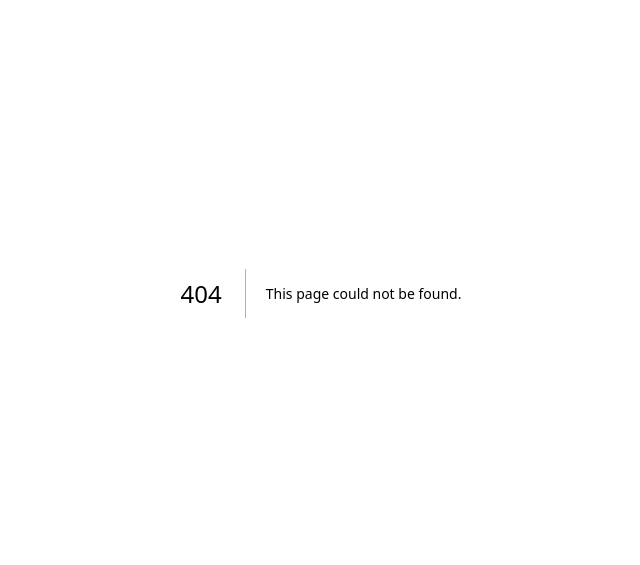
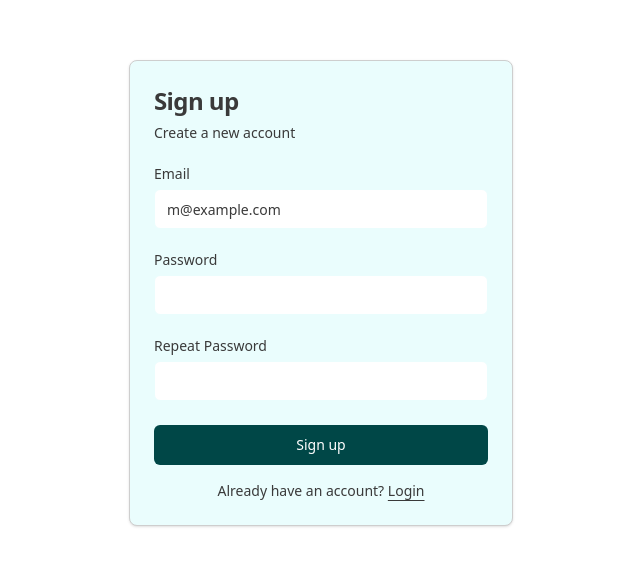
Before and after one commit to Misha2007/smart-city-event-map, a Next.js app: page /auth/sign-up in a window 1280 px wide. Before the commit this address had no page. Shown: the part 107-672 px from the top of the page, without its empty margins (319-959 px from the left). Built offline with nearby package versions, Linux system fonts and the light colour scheme.

Commit message:
Added events parser && sign up page

```diff
--- /dev/null
+++ b/app/auth/sign-up-success/page.tsx
@@ -0,0 +1,32 @@
+import {
+  Card,
+  CardContent,
+  CardDescription,
+  CardHeader,
+  CardTitle,
+} from "@/components/ui/card";
+
+export default function Page() {
+  return (
+    <div className="flex min-h-svh w-full items-center justify-center p-6 md:p-10">
+      <div className="w-full max-w-sm">
+        <div className="flex flex-col gap-6">
+          <Card>
+            <CardHeader>
+              <CardTitle className="text-2xl">
+                Thank you for signing up!
+              </CardTitle>
+              <CardDescription>Check your email to confirm</CardDescription>
+            </CardHeader>
+            <CardContent>
+              <p className="text-sm text-muted-foreground">
+                You&apos;ve successfully signed up. Please check your email to
+                confirm your account before signing in.
+              </p>
+            </CardContent>
+          </Card>
+        </div>
+      </div>
+    </div>
+  );
+}
--- /dev/null
+++ b/app/auth/sign-up/page.tsx
@@ -0,0 +1,116 @@
+"use client";
+
+import type React from "react";
+
+import { Button } from "@/components/ui/button";
+import {
+  Card,
+  CardContent,
+  CardDescription,
+  CardHeader,
+  CardTitle,
+} from "@/components/ui/card";
+import { Input } from "@/components/ui/input";
+import { Label } from "@/components/ui/label";
+import Link from "next/link";
+import { useRouter } from "next/navigation";
+import { useState } from "react";
+
+export default function Page() {
+  const [email, setEmail] = useState("");
+  const [password, setPassword] = useState("");
+  const [repeatPassword, setRepeatPassword] = useState("");
+  const [error, setError] = useState<string | null>(null);
+  const [isLoading, setIsLoading] = useState(false);
+  const router = useRouter();
+
+  const handleSignUp = async (e: React.FormEvent) => {
+    e.preventDefault();
+    setIsLoading(true);
+    setError(null);
+
+    if (password !== repeatPassword) {
+      setError("Passwords do not match");
+      setIsLoading(false);
+      return;
+    }
+
+    try {
+      if (error) throw error;
+      router.push("/auth/sign-up-success");
+    } catch (error: unknown) {
+      setError(error instanceof Error ? error.message : "An error occurred");
+    } finally {
+      setIsLoading(false);
+    }
+  };
+
+  return (
+    <div className="flex min-h-svh w-full items-center justify-center p-6 md:p-10">
+      <div className="w-full max-w-sm">
+        <div className="flex flex-col gap-6">
+          <Card>
+            <CardHeader>
+              <CardTitle className="text-2xl">Sign up</CardTitle>
+              <CardDescription>Create a new account</CardDescription>
+            </CardHeader>
+            <CardContent>
+              <form onSubmit={handleSignUp}>
+                <div className="flex flex-col gap-6">
+                  <div className="grid gap-2">
+                    <Label htmlFor="email">Email</Label>
+                    <Input
+                      id="email"
+                      type="email"
+                      placeholder="m@example.com"
+                      required
+                      value={email}
+                      onChange={(e) => setEmail(e.target.value)}
+                    />
+                  </div>
+                  <div className="grid gap-2">
+                    <div className="flex items-center">
+                      <Label htmlFor="password">Password</Label>
+                    </div>
+                    <Input
+                      id="password"
+                      type="password"
+                      required
+                      value={password}
+                      onChange={(e) => setPassword(e.target.value)}
+                    />
+                  </div>
+                  <div className="grid gap-2">
+                    <div className="flex items-center">
+                      <Label htmlFor="repeat-password">Repeat Password</Label>
+                    </div>
+                    <Input
+                      id="repeat-password"
+                      type="password"
+                      required
+                      value={repeatPassword}
+                      onChange={(e) => setRepeatPassword(e.target.value)}
+                    />
+                  </div>
+                  {error && <p className="text-sm text-red-500">{error}</p>}
+                  <Button type="submit" className="w-full" disabled={isLoading}>
+                    {isLoading ? "Creating an account..." : "Sign up"}
+                  </Button>
+                </div>
+                <div className="mt-4 text-center text-sm">
+                  Already have an account?{" "}
+                  <Link
+                    href="/auth/login"
+                    className="underline underline-offset-4"
+                  >
+                    Login
+                  </Link>
+                </div>
+              </form>
+            </CardContent>
+          </Card>
+        </div>
+      </div>
+    </div>
+  );
+}
--- a/app/page.tsx
+++ b/app/page.tsx
@@ -14,6 +14,8 @@ import {
 } from "@/components/ui/select";
 import { MapPin, Calendar, Clock, Search, Filter, Menu, X } from "lucide-react";
 import type { Event, EventFilters } from "@/lib/types";
+
+import events from "../data.json";
 
 const categories = [
   "all",
@@ -32,24 +34,7 @@ const dateRanges = [
 ];
 
 // Static events array
-const eventsData: Event[] = [
-  {
-    id: "1",
-    title: "Music Festival",
-    description: "Enjoy live music in the city center",
-    start_date: "2025-09-12T18:00:00",
-    location_name: "City Park",
-    category: "Festival",
-  },
-  {
-    id: "2",
-    title: "Art Exhibition",
-    description: "Local artists showcase their work",
-    start_date: "2025-09-13T10:00:00",
-    location_name: "Art Gallery",
-    category: "Culture",
-  },
-];
+const eventsData: Event[] = events;
 
 function SmartCityEventsMapContent() {
   const [selectedEvent, setSelectedEvent] = useState<Event | null>(null);
```
Also changed, not shown: 2 other files (tests, documents, lock files or other folders).
